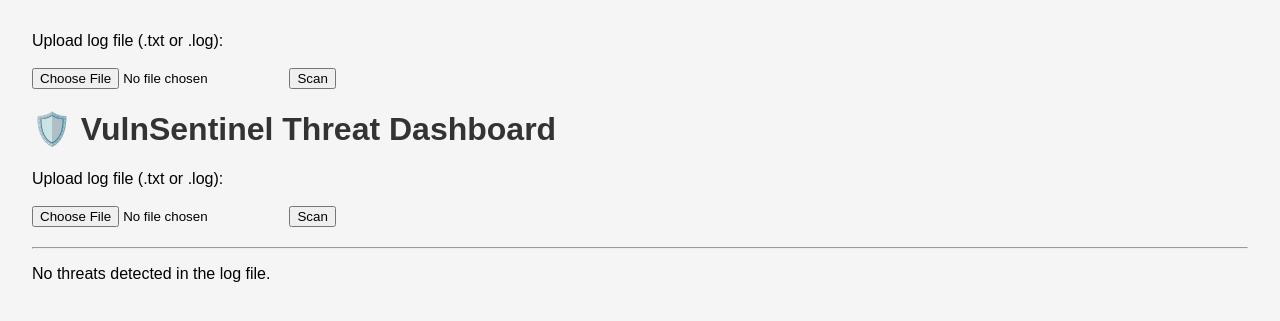
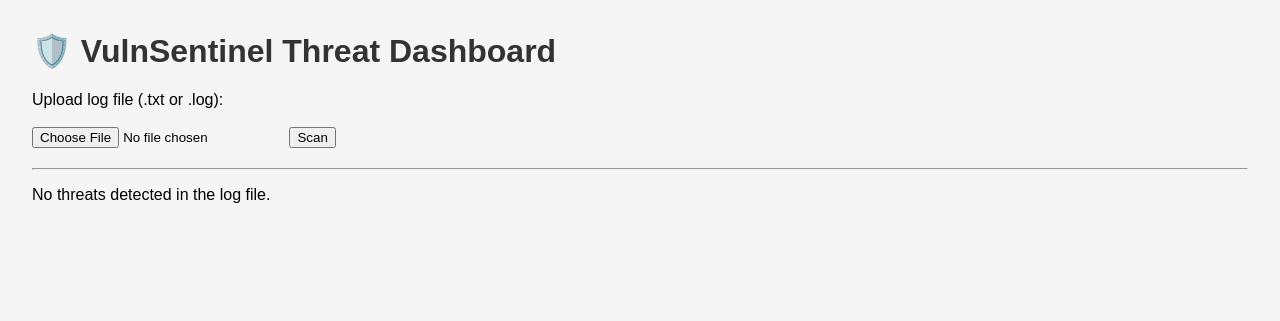
Before and after one commit to domino79/vulnsentinel, a Flask app: page / in a window 1280 px wide. Shown: the top 321 px of the page. Run offline with Flask 3, Linux system fonts and the light colour scheme.

Commit message:
Update dashboard.html

```diff
--- a/templates/dashboard.html
+++ b/templates/dashboard.html
@@ -1,9 +1,3 @@
-<form method="POST" enctype="multipart/form-data">
-    <label for="logfile">Upload log file (.txt or .log):</label><br><br>
-    <input type="file" name="logfile" required>
-    <button type="submit">Scan</button>
-</form>
-
 <!DOCTYPE html>
 <html lang="en">
 <head>
```
